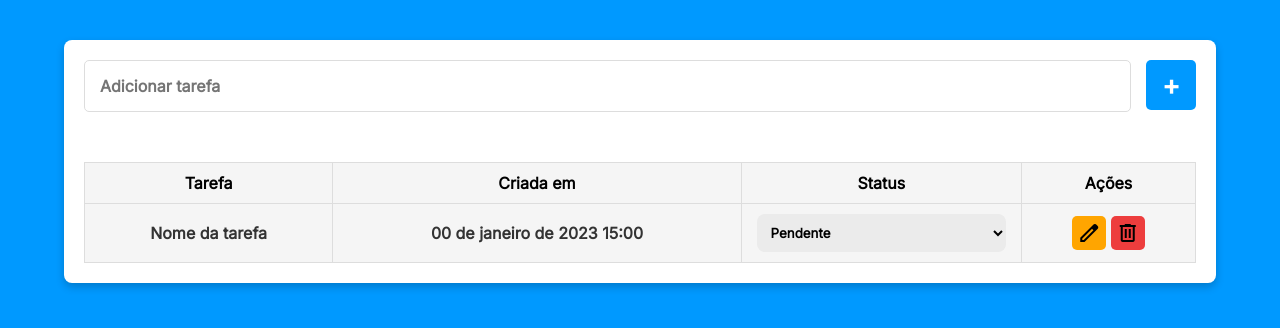
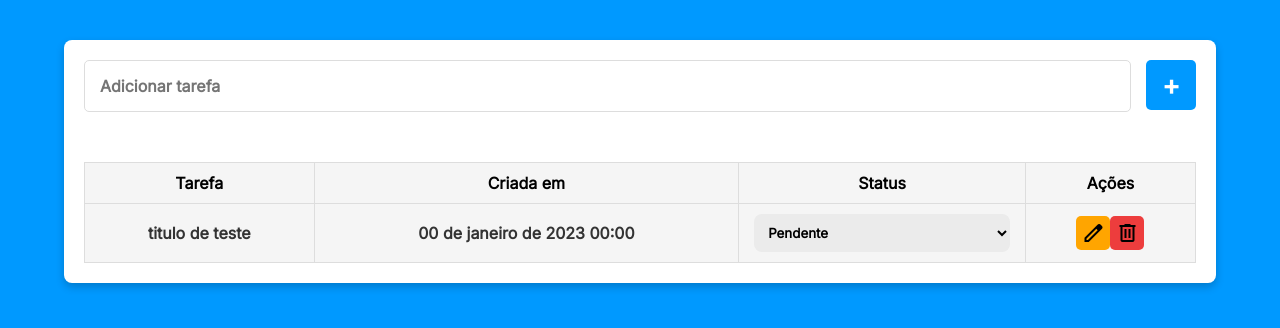
Before and after one commit to ythiago03/to-do-list, a plain HTML site: page index.html in a window 1280 px wide. Drawn offline with nearby package versions, Linux system fonts and the light colour scheme.

Commit message:
updated js with tasks creation

```diff
--- a/index.html
+++ b/index.html
@@ -29,7 +29,7 @@
                 </tr>
             </thead>
             <tbody>
-                <tr>
+                <!-- <tr>
                     <td>Nome da tarefa</td>
                     <td>00 de janeiro de 2023 15:00</td>
                     <td>
@@ -51,7 +51,7 @@
                             </span>
                         </button>
                     </td>
-                </tr>
+                </tr> -->
             </tbody>
         </table>
     </main>
--- a/js/script.js
+++ b/js/script.js
@@ -0,0 +1,61 @@
+const tbody = document.querySelector('tbody');
+
+const task = {
+    id: 1,
+    title: 'titulo de teste',
+    created_at: '00 de janeiro de 2023 00:00',
+    status: 'pendente'
+}
+
+const newElement = (tag, innerText = '', innerHTML = '') => {
+    const element = document.createElement(tag);
+    if(innerText){
+        element.innerText = innerText;
+    }
+    if(innerHTML){
+        element.innerHTML = innerHTML;
+    }
+    return element;
+}
+
+const createSelect = (value) => {
+    const options = `
+        <option value="pendente">pendente</option>
+        <option value="em andamento">em andamento</option>
+        <option value="concluída">concluída</option>
+    `;
+
+    const select = newElement('select', '', options)
+
+    select.value = value
+    return select;
+}
+
+const createTask = (task) => {
+    const { id, title, created_at, status } = task
+
+    const tr = newElement('tr')
+    const tdTitle = newElement('td', title)
+    const tdCreatedAt = newElement('td', created_at)
+    const tdStatus = newElement('td')
+    const tdAction = newElement('td')
+    const select = createSelect(status);
+    const editButton = newElement('button','', '<span class="material-symbols-outlined">edit </span>')
+    const deleteButton = newElement('button','', '<span class="material-symbols-outlined">delete </span>')
+
+    editButton.classList.add('btn-action')
+    deleteButton.classList.add('btn-action')
+
+    tdStatus.appendChild(select)
+    tdAction.appendChild(editButton)
+    tdAction.appendChild(deleteButton)
+
+    tr.appendChild(tdTitle)
+    tr.appendChild(tdCreatedAt)
+    tr.appendChild(tdStatus)
+    tr.appendChild(tdAction)
+
+    tbody.appendChild(tr)
+}
+
+createTask(task)
```
